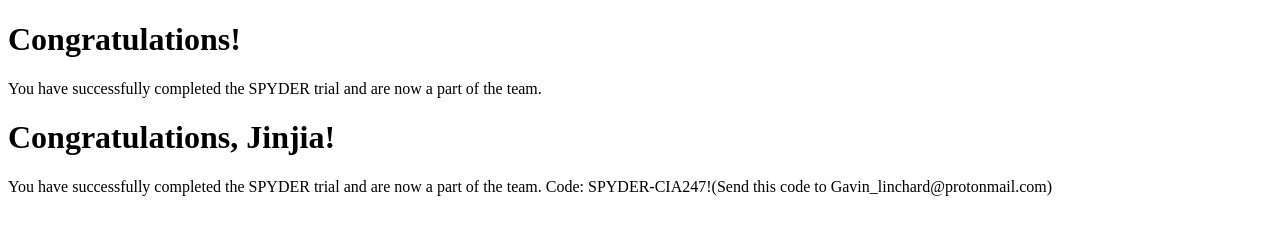
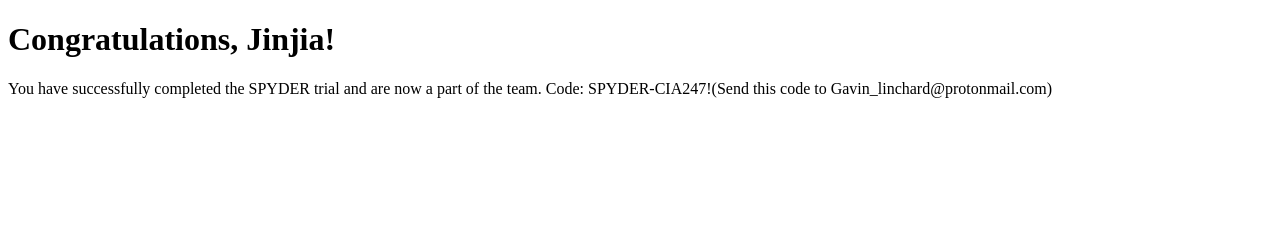
Before and after one commit to Petty453/spyder, a plain HTML site: page success.html in a window 1280 px wide. Drawn offline with Linux system fonts and the light colour scheme.

Commit message:
Update success.html

```diff
--- a/success.html
+++ b/success.html
@@ -1,15 +1,4 @@
 <!DOCTYPE html>
-<html lang="en">
-<head>
-    <meta charset="UTF-8">
-    <meta name="viewport" content="width=device-width, initial-scale=1.0">
-    <title>SPYDER Trial Complete</title>
-    <link rel="stylesheet" href="styles.css">
-</head>
-<body>
-    <div class="container">
-        <h1>Congratulations!</h1>
-        <p>You have successfully completed the SPYDER trial and are now a part of the team. <!DOCTYPE html>
 <html lang="en">
 <head>
     <meta charset="UTF-8">
```
